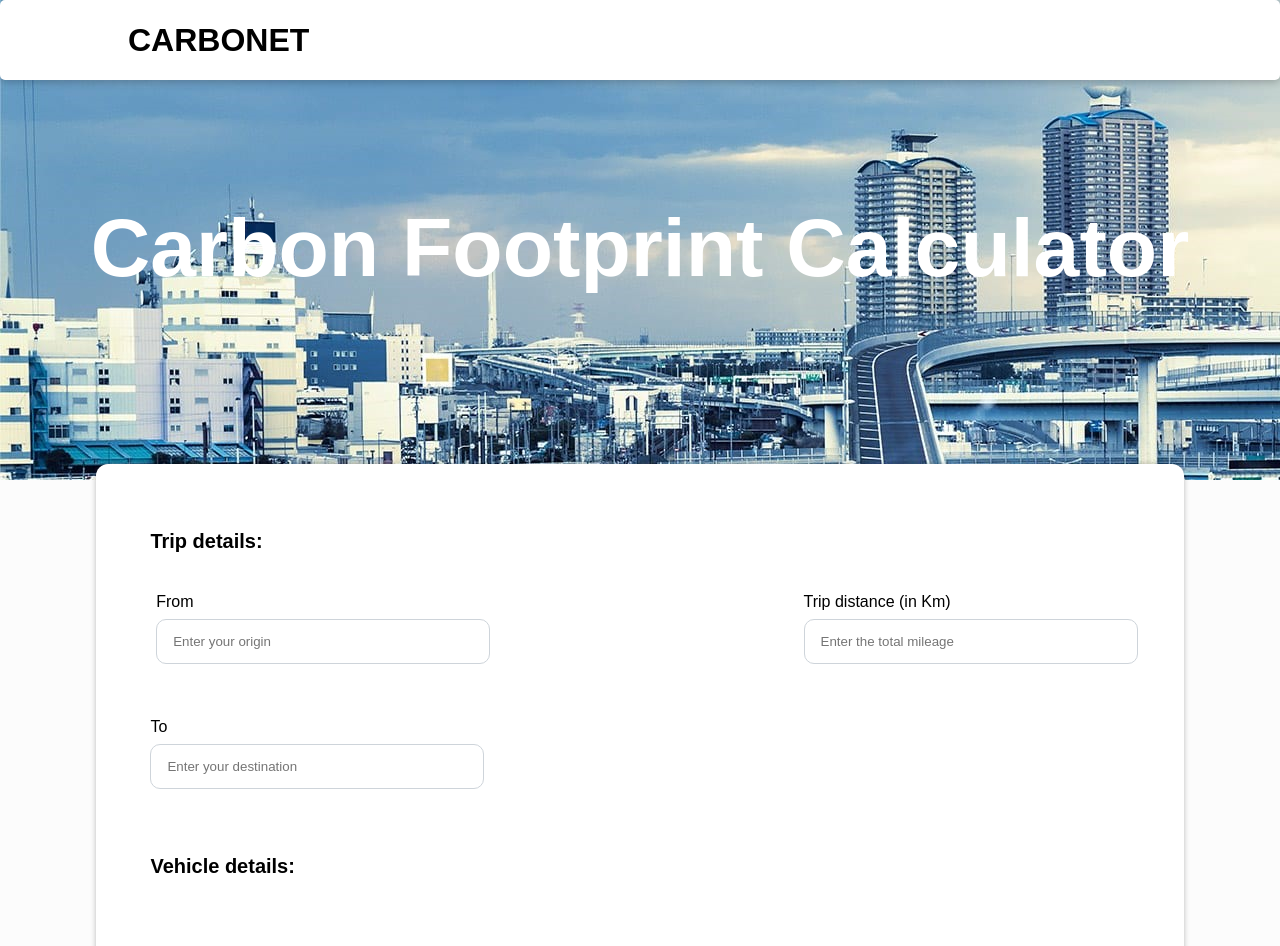
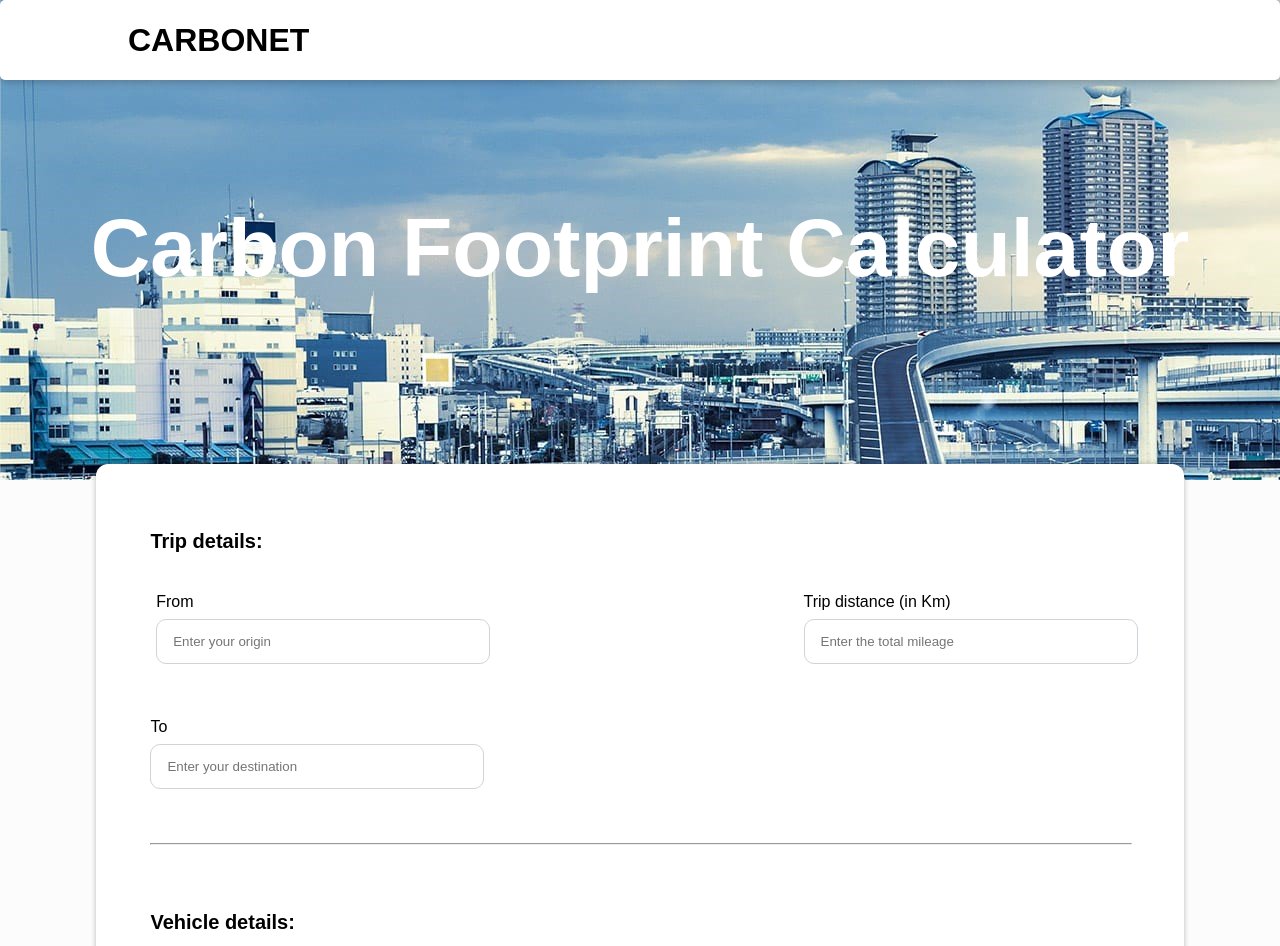
Before and after one commit to pinetoplabs/unmc-group-t-codebase, a React (Create React App) app: page / in a window 1280 px wide. Shown: the top 946 px of the page. Built offline with nearby package versions, Linux system fonts and the light colour scheme.

Commit message:
horizontal line

```diff
--- a/src/components/Home.js
+++ b/src/components/Home.js
@@ -61,6 +61,7 @@ export default function Home() {
           </div>
         </div>
 
+        <hr className="line"></hr>
         <div className="card-title">
           <h5>Vehicle details:</h5>
         </div>
--- a/src/components/navbar.css
+++ b/src/components/navbar.css
@@ -128,3 +128,11 @@ input {
 .destinationInput {
   padding-top: 3%;
 }
+
+.line {
+  opacity: 1;
+  overflow: hidden;
+  width: 90%;
+  margin-top: 5%;
+  margin-left: 5%;
+}
```
